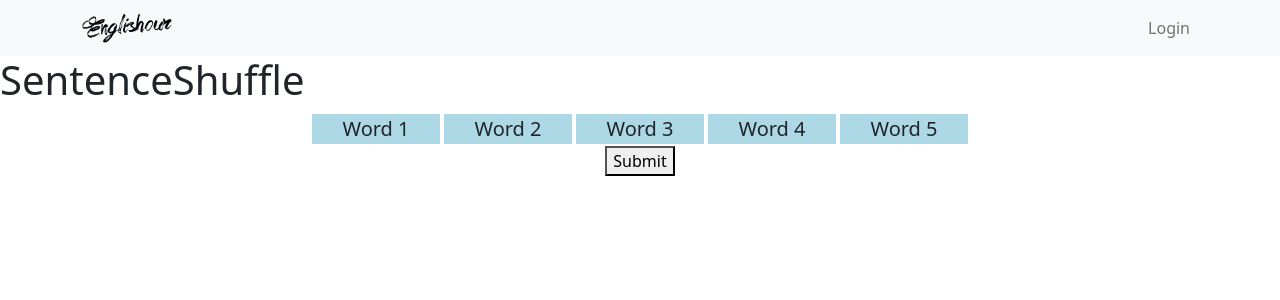
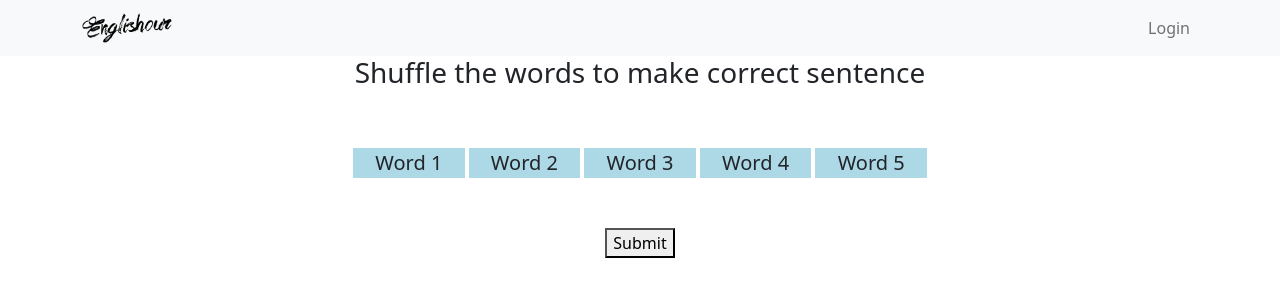
Before and after one commit to tawsifshahriar7/Englishour-Frontend, a React (Create React App) app: page /sentenceshuffle in a window 1280 px wide. Shown: the top 300 px of the page. Built offline with nearby package versions, Linux system fonts and the light colour scheme; no server answers.

Commit message:
Sentence shuffle

```diff
--- a/src/views/letterchange.jsx
+++ b/src/views/letterchange.jsx
@@ -1,9 +1,9 @@
 import React, { Component } from "react";
 import NavBar from "../components/navbar";
 import Sentence from "../components/letterchange/row";
-import Container from "react-bootstrap/Container";
-import Row from "react-bootstrap/Row";
-import Col from "react-bootstrap/Col";
+// import Container from "react-bootstrap/Container";
+// import Row from "react-bootstrap/Row";
+// import Col from "react-bootstrap/Col";
 import axios from "axios";
 
 class LetterChange extends Component {
@@ -50,11 +50,11 @@ class LetterChange extends Component {
         const len = res.data.length;
         let count = 0;
         for (let i = 0; i < len; i++) {
-          if (res.data[i] == true) {
+          if (res.data[i] === true) {
             count++;
           }
         }
-        if (count == len) {
+        if (count === len) {
           this.setState({
             result: "correct",
           });
@@ -112,10 +112,18 @@ class LetterChange extends Component {
             alignItems: "center",
           }}
         >
-          {this.state.result == "correct" ? (
-            <h3>Correct!</h3>
-          ) : this.state.result == "wrong" ? (
-            <h3>Wrong!</h3>
+          {this.state.result === "correct" ? (
+            <div>
+              <h3>Correct!</h3>
+              <br />
+              <button>Next</button>
+            </div>
+          ) : this.state.result === "wrong" ? (
+            <div>
+              <h3>Wrong!</h3>
+              <br />
+              <button>Try Again</button>
+            </div>
           ) : null}
         </div>
       </React.Fragment>
--- a/src/views/sentenceshuffle.jsx
+++ b/src/views/sentenceshuffle.jsx
@@ -1,10 +1,28 @@
 import React, { Component } from "react";
 import NavBar from "../components/navbar";
+import Container from "react-bootstrap/Container";
+import axios from "axios";
 
 class SentenceShuffle extends Component {
-  state = { list : ['Word 1','Word 2','Word 3','Word 4','Word 5']};
+  state = {
+    list: ["Word 1", "Word 2", "Word 3", "Word 4", "Word 5"],
+    submission: [],
+    result: null,
+  };
   dragItem = React.createRef();
   dragOverItem = React.createRef();
+
+  componentDidMount() {
+    axios
+      .get("http://localhost:8248/user/sentenceshuffle?exercise_id=2")
+      .then((res) => {
+        // console.log(res.data[0][0]);
+        this.setState({ list: res.data[0][0].shuffled_sentence.split(" ") });
+      })
+      .catch((err) => {
+        console.log(err);
+      });
+  }
 
   dragStart = (e, position) => {
     this.dragItem.current = position;
@@ -23,31 +41,103 @@ class SentenceShuffle extends Component {
     copyListItems.splice(this.dragOverItem.current, 0, dragItemContent);
     this.dragItem.current = null;
     this.dragOverItem.current = null;
-    this.setState({list : copyListItems});
+    this.setState({ list: copyListItems });
+    let answer = copyListItems.join(" ");
+    let submitted_answer = [];
+    submitted_answer.push(answer);
+    this.setState({ submission: submitted_answer });
+  };
+
+  handleSubmit = (e) => {
+    e.preventDefault();
+    console.log(this.state.submission);
+    axios
+      .post("http://localhost:8248/user/submitExercise", {
+        exercise_id: 2,
+        submitted_answer: this.state.submission,
+      })
+      .then((res) => {
+        console.log(res.data);
+        this.setState({ result: res.data[0] });
+      })
+      .catch((err) => {
+        console.log(err);
+      });
   };
 
   render() {
     const listItems = this.state.list.map((item, index) => (
-      <div style={{backgroundColor:'lightblue', margin:'2px', width: '10%', textAlign:'center', fontSize:'20px'}}
-        onDragStart={(e) => this.dragStart(e,index)}
-        onDragEnter={(e) => this.dragEnter(e,index)}
+      <div
+        style={{
+          backgroundColor: "lightblue",
+          margin: "2px",
+          width: "10%",
+          textAlign: "center",
+          fontSize: "20px",
+        }}
+        onDragStart={(e) => this.dragStart(e, index)}
+        onDragEnter={(e) => this.dragEnter(e, index)}
         onDragEnd={this.drop}
         key={index}
-        draggable>
-          {item}
+        draggable
+      >
+        {item}
       </div>
-    ))
+    ));
 
     return (
       <React.Fragment>
         <NavBar />
-        <h1>SentenceShuffle</h1>
-        <div style={{display:'flex', flexDirection:'row', justifyContent:'center'}}>
-          { listItems }
-        </div>
-        <div style={{display:'flex',justifyContent:'center', alignItems:'center'}}>
-          <button>Submit</button>
-        </div>
+        <Container>
+          <h3 style={{ textAlign: "center" }}>
+            Shuffle the words to make correct sentence
+          </h3>
+          <br />
+          <br />
+          <div
+            style={{
+              display: "flex",
+              flexDirection: "row",
+              justifyContent: "center",
+            }}
+          >
+            {listItems}
+          </div>
+          <br />
+          <br />
+          <div
+            style={{
+              display: "flex",
+              justifyContent: "center",
+              alignItems: "center",
+            }}
+          >
+            <button onClick={this.handleSubmit}>Submit</button>
+          </div>
+          <br />
+          <br />
+          <div
+            style={{
+              display: "flex",
+              justifyContent: "center",
+              alignItems: "center",
+            }}
+          >
+            {this.state.result === true ? (
+              <div>
+                <h3>Correct!</h3>
+                <br />
+                <button>Next</button>
+              </div>
+            ) : this.state.result === false ? (
+              <div>
+                <h3>Wrong!</h3>
+                <br />
+                <button>Try Again</button>
+              </div>
+            ) : null}
+          </div>
+        </Container>
       </React.Fragment>
     );
   }
```
